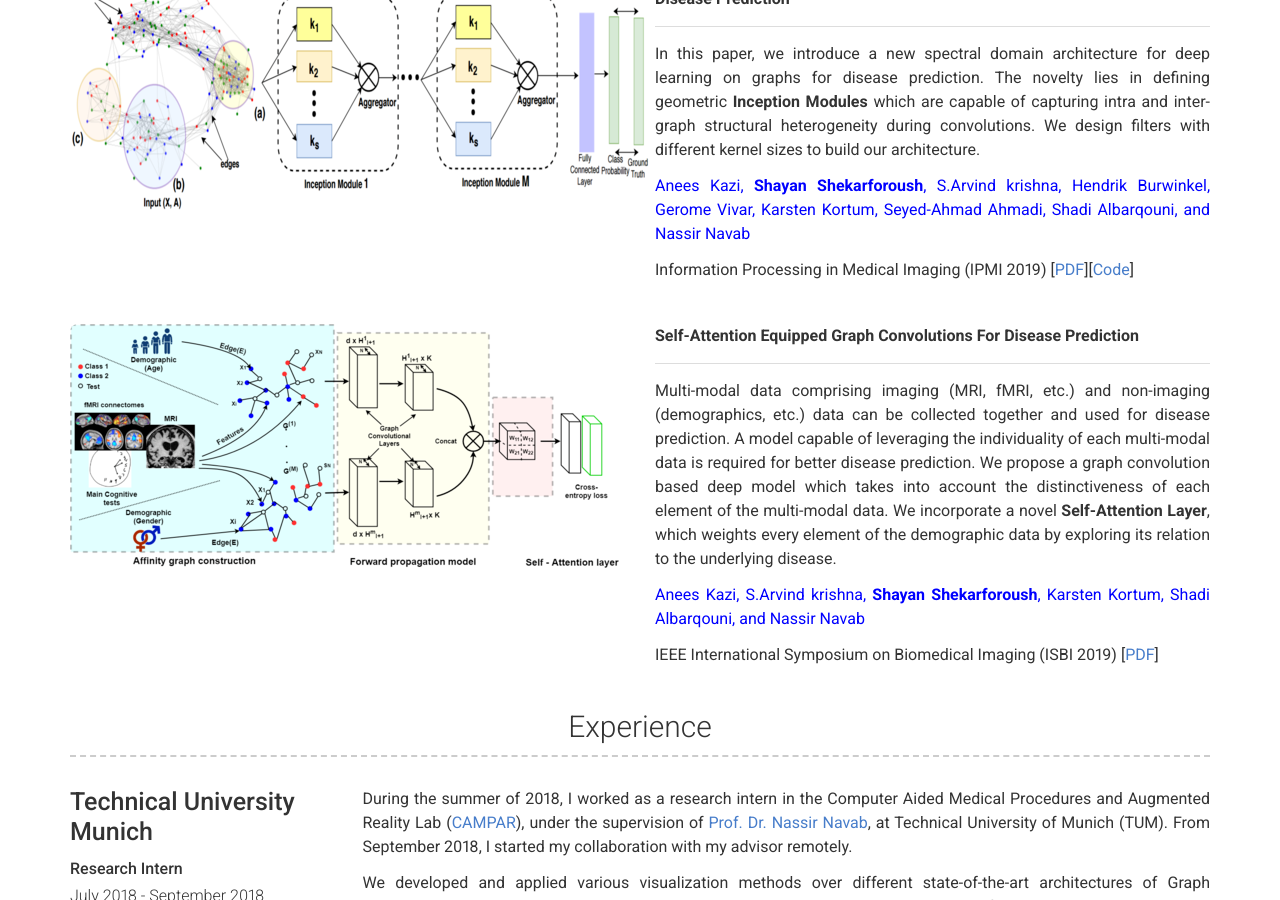
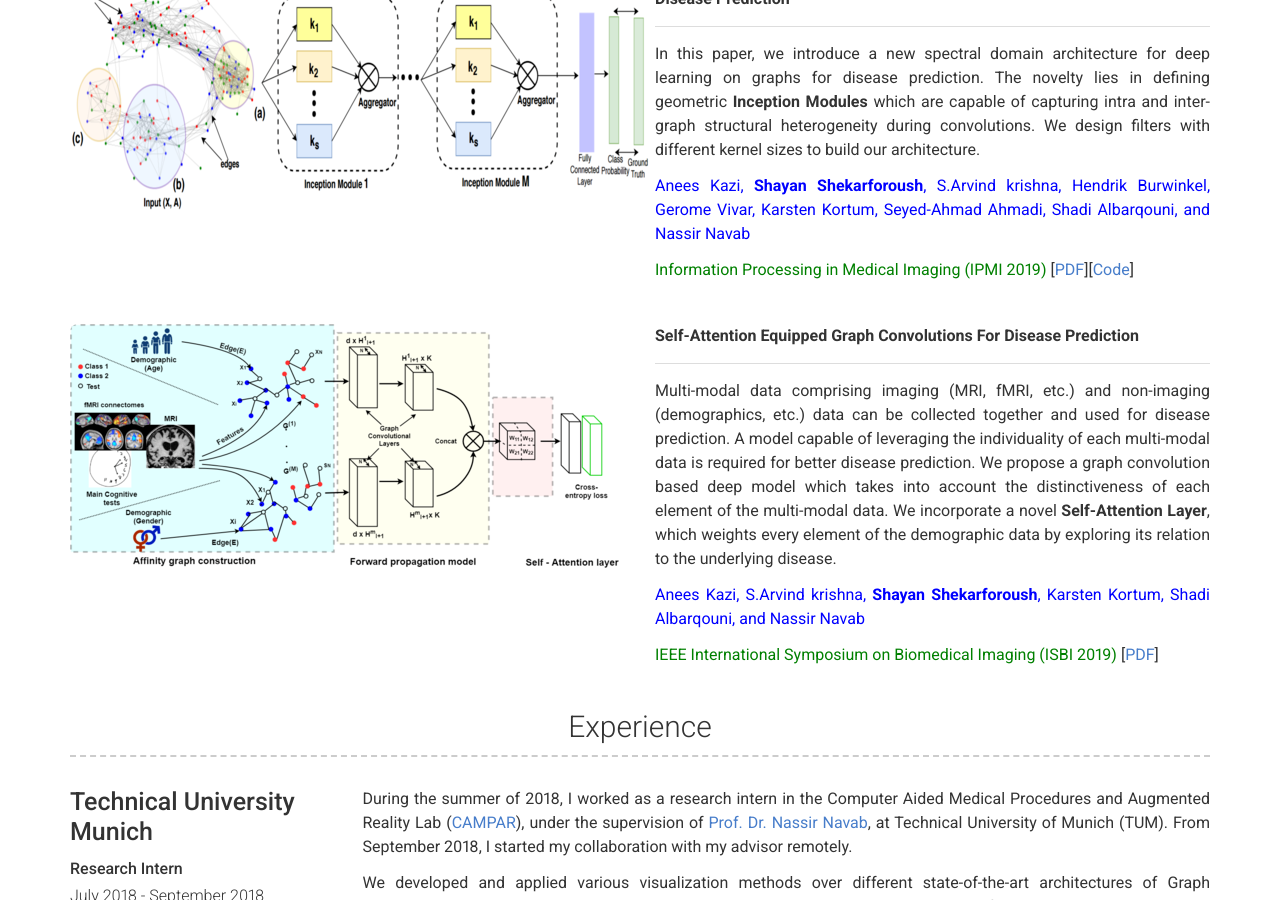
Before and after one commit to shekshaa/shekshaa.github.io, a Jekyll site: the page built from index.md, in a window 1280 px wide and 900 px high, scrolled down 654 px. Built offline with Jekyll 4.4.1, drawn with Linux system fonts in a browser that asks for light colours.

Commit message:
Update projects.yml

```diff
--- a/_data/projects.yml
+++ b/_data/projects.yml
@@ -12,7 +12,7 @@
     <span style="color:blue"> Anees Kazi, **Shayan Shekarforoush**, S.Arvind krishna, Hendrik Burwinkel, Gerome Vivar, Karsten Kortum,
     Seyed-Ahmad Ahmadi, Shadi Albarqouni, and Nassir Navab </span>
 
-    Information Processing in Medical Imaging (IPMI 2019)
+    <span style="color:green"> Information Processing in Medical Imaging (IPMI 2019) </span>
     [[PDF](https://arxiv.org/pdf/1903.04233.pdf)][[Code](https://github.com/shekshaa/InceptionGCN)]
 
 - name: ParallelGCN
@@ -31,5 +31,5 @@
     <span style="color:blue"> Anees Kazi, S.Arvind krishna, **Shayan Shekarforoush**, Karsten Kortum,
     Shadi Albarqouni, and Nassir Navab </span>
 
-    IEEE International Symposium on Biomedical Imaging (ISBI 2019)
+    <span style="color:green"> IEEE International Symposium on Biomedical Imaging (ISBI 2019) </span>
     [[PDF](https://arxiv.org/pdf/1812.09954.pdf)]
```
